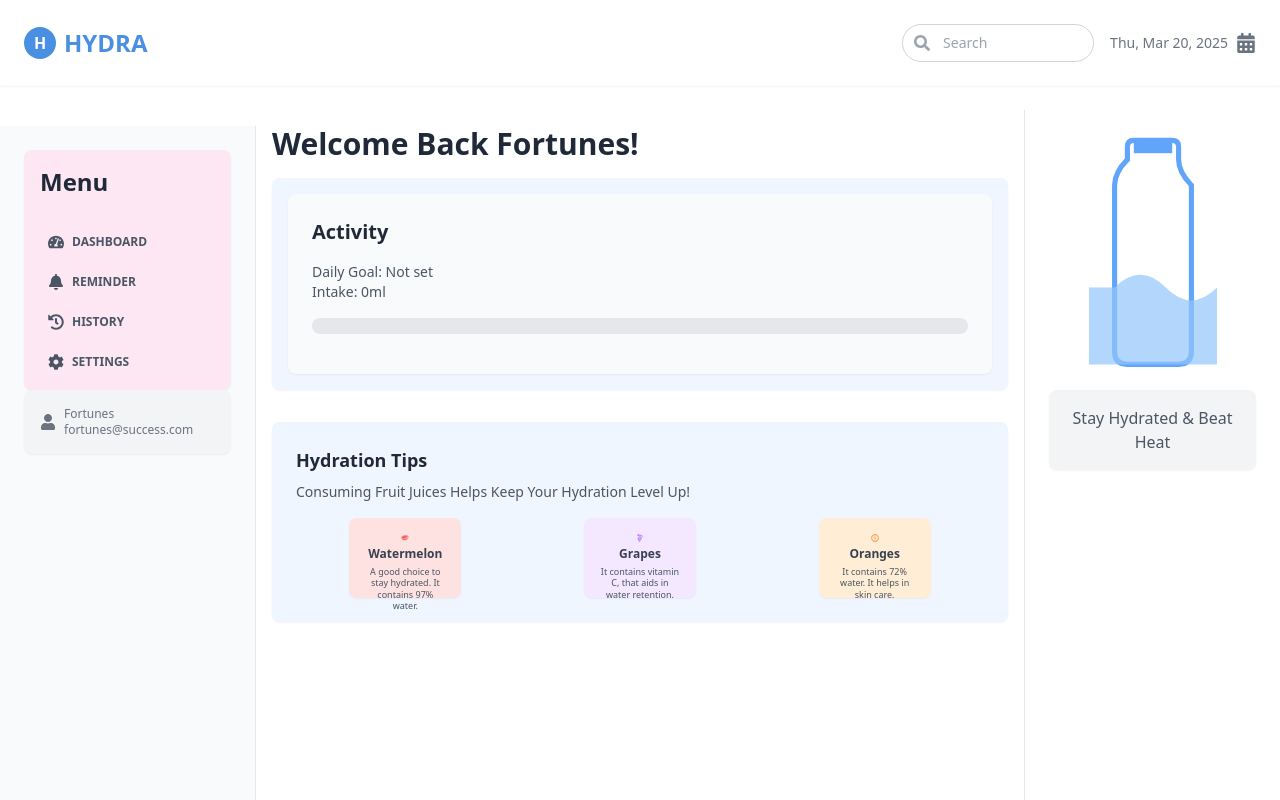
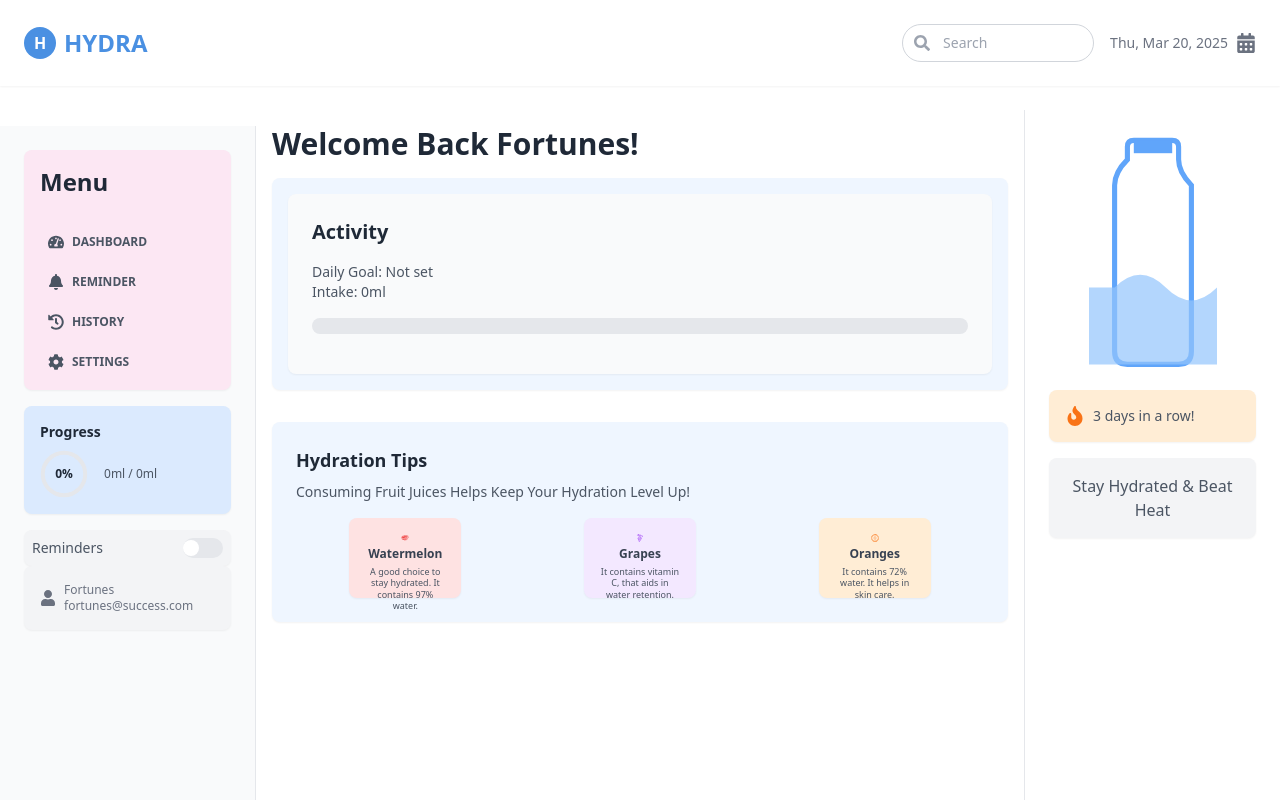
Before and after one commit to Centa964/capstone, a React (Vite) app in the folder water-tracker/: page /dashboard in a window 1280 px wide. Built offline with nearby package versions, Linux system fonts and the light colour scheme.

Commit message:
added a daily streak on right side bar and quick progress circle in the left sidebar

```diff
--- a/water-tracker/src/App.jsx
+++ b/water-tracker/src/App.jsx
@@ -1,16 +1,20 @@
-// App.jsx
+// This file is the main component of the hydration tracking app, managing the overall layout and state.
+// It uses React Router for navigation and includes a sidebar, main content, and right sidebar (tablet/desktop).
+// The app tracks water intake, goals, and history, with features like reminders, settings, and hydration tips.
+
 import React, { useState, useEffect } from 'react';
 import { BrowserRouter, Routes, Route, NavLink, Navigate } from 'react-router-dom';
-import { FaTachometerAlt, FaBell, FaHistory, FaCog, FaBars, FaUser } from 'react-icons/fa';
+import { FaTachometerAlt, FaBell, FaHistory, FaCog, FaBars, FaUser, FaFire } from 'react-icons/fa';
 import { GiWatermelon, GiGrapes, GiOrange } from 'react-icons/gi';
 import Header from './components/Header';
 import Activity from './components/Activity';
-import DrinkLog from './components/DrinkLog';
 import Settings from './components/Settings';
 import ReminderPopup from './components/ReminderPopup';
 import History from './components/History';
 
+
 const App = () => {
+  //State Variables
     const [intake, setIntake] = useState(0);
   const [goal, setGoal] = useState(null);
   const [history, setHistory] = useState([]);
@@ -18,8 +22,10 @@ const App = () => {
   const [logMessage, setLogMessage] = useState('');
   const [showResetConfirm, setShowResetConfirm] = useState(false);
   const [error, setError] = useState(null);
-  const [isMenuOpen, setIsMenuOpen] = useState(false); // State for toggling menu on mobile
+  const [isMenuOpen, setIsMenuOpen] = useState(false);
+  const [streak, setStreak] = useState(3);
 
+    // Load initial data from localStorage when the app mounts
   useEffect(() => {
     try {
       const savedGoal = localStorage.getItem('waterGoal');
@@ -35,6 +41,7 @@ const App = () => {
     }
   }, []);
 
+  // Save data to localStorage when user logs intake, goal, or history
   useEffect(() => {
     try {
       console.log('Saving to localStorage - Goal:', goal, 'Intake:', intake);
@@ -47,16 +54,17 @@ const App = () => {
     }
   }, [goal, intake, history]);
 
+  // Handle confirmation messages with a timeout
   useEffect(() => {
     const handleSetLogMessage = (event) => {
       setLogMessage(event.detail);
       setTimeout(() => setLogMessage(''), 2000);
     };
-
     window.addEventListener('setLogMessage', handleSetLogMessage);
     return () => window.removeEventListener('setLogMessage', handleSetLogMessage);
   }, []);
 
+  //Function to Log a specified amount, update history, and shows popup message
   const logWater = (amount) => {
     try {
       const timestamp = new Date().toLocaleString('en-US', {
@@ -76,6 +84,7 @@ const App = () => {
     }
   };
 
+  // to resets all progress for intake, goal, history and clear localStorage
   const resetProgress = () => {
     try {
       console.log('Resetting progress - Setting intake and goal to 0');
@@ -93,6 +102,7 @@ const App = () => {
     }
   };
 
+  //this function resets intake and history only, without the goal
   const resetProgressWithoutGoal = () => {
     try {
       console.log('Resetting progress without affecting goal - Setting intake to 0');
@@ -106,8 +116,11 @@ const App = () => {
     }
   };
 
+   //tracks if the goal set is achieved, puts % in progress circle
   const goalAchieved = goal !== null && goal > 0 && intake >= goal;
+    const progressPercentage = goal && goal > 0 ? Math.min((intake / goal) * 100, 100) : 0;
 
+  //catch some errors
   if (error) {
     return (
       <div className="p-4 sm:p-8">
@@ -121,24 +134,19 @@ const App = () => {
     <BrowserRouter>
       <div className="min-h-screen bg-white font-sans h-screen overflow-hidden">
              <Header />
-        {/* Main layout: Stack vertically on mobile, flex row on tablet/desktop */}
              <div className="flex flex-col sm:flex-row h-[calc(100vh-72px)] pb-12 sm:pb-0">
-          {/* Hamburger Menu Button (Visible on Mobile) */}
                     <button
             className="sm:hidden p-4 text-gray-600 focus:outline-none"
             onClick={() => setIsMenuOpen(!isMenuOpen)}
           >
             <FaBars className="w-6 h-6" />
           </button>
-
-          {/* Left Sidebar (Menu) */}
                  <aside
             className={`${
               isMenuOpen ? 'block' : 'hidden'
             } sm:block w-full sm:w-1/3 md:w-1/5 p-4 sm:p-6 mt-4 flex flex-col justify-between border-r border-gray-200 bg-gray-50 absolute sm:static top-16 left-0 z-50 sm:z-auto bg-white sm:bg-gray-50 shadow-lg sm:shadow-none`}
           >
-            <div>
-              {/* Menu Card */}
+            <div className="space-y-4">
               <div className="bg-pink-100 p-4 sm:p-4 rounded-lg shadow-sm overflow-hidden">
                 <h2 className="text-xl sm:text-2xl font-bold text-gray-800 mb-6 sm:mb-8">Menu</h2>
                 <nav className="flex flex-col space-y-3 sm:space-y-4">
@@ -180,8 +188,52 @@ const App = () => {
                   </NavLink>
                 </nav>
               </div>
+              <div className="bg-blue-100 p-4 rounded-lg shadow-sm">
+                <h3 className="text-sm font-semibold text-gray-800 mb-2">Progress</h3>
+                <div className="flex items-center space-x-4">
+                  <div className="relative w-12 h-12">
+                    <svg className="w-full h-full" viewBox="0 0 36 36">
+                      <path
+                        d="M18 2.0845
+                          a 15.9155 15.9155 0 0 1 0 31.831
+                          a 15.9155 15.9155 0 0 1 0 -31.831"
+                        fill="none"
+                        stroke="#E5E7EB"
+                        strokeWidth="3"
+                      />
+                      <path
+                        d="M18 2.0845
+                          a 15.9155 15.9155 0 0 1 0 31.831
+                          a 15.9155 15.9155 0 0 1 0 -31.831"
+                        fill="none"
+                        stroke="#60A5FA"
+                        strokeWidth="3"
+                        strokeDasharray={`${progressPercentage}, 100`}
+                      />
+                    </svg>
+                    <div className="absolute inset-0 flex items-center justify-center text-xs font-semibold text-gray-800">
+                      {Math.round(progressPercentage)}%
                     </div>
-            {/* Credentials Card (Tablet/Desktop) */}
+                  </div>
+                  <p className="text-xs text-gray-600">
+                    {intake}ml / {goal || 0}ml
+                  </p>
+                </div>
+              </div>
+              <div className="flex items-center justify-between bg-gray-100 p-2 rounded-lg shadow-sm">
+                <span className="text-sm text-gray-600">Reminders</span>
+                <label className="relative inline-flex items-center cursor-pointer">
+                  <input
+                    type="checkbox"
+                    checked={showReminder}
+                    onChange={() => setShowReminder(!showReminder)}
+                    className="sr-only peer"
+                  />
+                  <div className="w-10 h-5 bg-gray-200 rounded-full peer peer-checked:bg-hydra-blue"></div>
+                  <div className="absolute w-4 h-4 bg-white rounded-full transition-all peer-checked:translate-x-5"></div>
+                </label>
+              </div>
+            </div>
             <div className="hidden sm:block bg-gray-100 p-2 sm:p-4 rounded-lg shadow-sm text-gray-500 text-xs">
               <div className="flex items-center space-x-2">
                 <FaUser className="w-4 h-4 text-gray-500" />
@@ -193,8 +245,8 @@ const App = () => {
             </div>
           </aside>
 
-          {/* Main Content */}
-          <main className="w-full sm:w-1/2 md:w-3/5 p-4 sm:p-4 h-full overflow-y-auto flex flex-col">
+
+          <main className="w-full sm:w-1/2 md:w-3/5 p-4 sm:p-4 h-full overflow-y-auto flex flex-col relative">
             <h1 className="text-2xl sm:text-3xl font-bold text-gray-800 mb-4 sm:mb-4">Welcome Back Fortunes!</h1>
             <Routes>
               <Route
@@ -231,7 +283,6 @@ const App = () => {
                         </div>
                       </div>
                     </div>
-                    {/* SVG and Motivational Card (Mobile Only) */}
                     <div className="sm:hidden bg-gray-100 p-2 rounded-lg shadow-sm mb-4 flex flex-col items-center space-y-2">
                       <div className="w-16 h-24">
                         <svg
@@ -252,6 +303,10 @@ const App = () => {
                             opacity="0.7"
                           />
                         </svg>
+                      </div>
+                      <div className="flex items-center space-x-2">
+                        <FaFire className="w-4 h-4 text-orange-500" />
+                        <p className="text-xs text-gray-600">{streak} days in a row!</p>
                       </div>
                       <p className="font-medium text-xs text-gray-600 text-center">Stay Hydrated & Beat Heat</p>
                     </div>
@@ -293,6 +348,7 @@ const App = () => {
               <Route path="*" element={<Navigate to="/dashboard" replace />} />
             </Routes>
 
+            {/*Confirms before resetting progress*/}
             {showResetConfirm && (
               <div className="fixed inset-0 bg-black bg-opacity-50 flex items-center justify-center z-50">
                 <div className="bg-white p-4 sm:p-6 rounded-lg shadow-lg w-11/12 sm:w-auto">
@@ -324,9 +380,8 @@ const App = () => {
             )}
           </main>
 
-          {/* Right Sidebar (Tablet/Desktop Only) */}
+          {/*Right Sidebar*/}
           <aside className="hidden sm:block w-full sm:w-1/4 md:w-1/5 p-4 sm:p-6 border-l border-gray-200 flex flex-col justify-between bg-white overflow-y-auto">
-            {/* SVG */}
             <div className="flex justify-center">
               <div className="w-32 sm:w-40 h-48 sm:h-64">
                 <svg
@@ -349,13 +404,17 @@ const App = () => {
                 </svg>
               </div>
             </div>
-            {/* Motivational Card */}
+            <div className="space-y-4">
+              <div className="bg-orange-100 p-4 rounded-lg shadow-sm flex items-center space-x-2">
+                <FaFire className="w-5 h-5 text-orange-500" />
+                <p className="text-sm text-gray-600">{streak} days in a row!</p>
+              </div>
               <div className="bg-gray-100 p-4 rounded-lg shadow-sm text-gray-600 text-center">
                 <p className="font-medium text-sm sm:text-base">Stay Hydrated & Beat Heat</p>
               </div>
+            </div>
           </aside>
 
-          {/* Footer (Mobile Only) */}
           <footer className="sm:hidden fixed bottom-0 left-0 right-0 bg-gray-100 p-2 text-gray-500 text-xs shadow-t z-50">
             <div className="flex items-center justify-center space-x-2">
               <FaUser className="w-4 h-4 text-gray-500" />
--- a/water-tracker/src/components/Activity.jsx
+++ b/water-tracker/src/components/Activity.jsx
@@ -1,4 +1,5 @@
-// components/Activity.jsx
+//displays the user's water intake progress on the Dashboard.
+
 import React from 'react';
 
 const Activity = ({ intake, goal, goalAchieved }) => {
--- a/water-tracker/src/components/DrinkLog.jsx
+++ b/water-tracker/src/components/DrinkLog.jsx
@@ -1,4 +1,4 @@
-// components/DrinkLog.jsx
+//allows users to log their custom water intake. has preset buttons
 import React, { useState } from 'react';
 
 const DrinkLog = ({ logWater, goalAchieved }) => {
--- a/water-tracker/src/components/History.jsx
+++ b/water-tracker/src/components/History.jsx
@@ -1,4 +1,4 @@
-// components/History.jsx
+//displays water intake history
 import React from 'react';
 
 const History = ({ history }) => {
--- a/water-tracker/src/components/ReminderPopup.jsx
+++ b/water-tracker/src/components/ReminderPopup.jsx
@@ -1,4 +1,4 @@
-// components/ReminderPopup.jsx
+//provides a form for reminder
 import React, { useState } from 'react';
 import { useNavigate } from 'react-router-dom';
 
--- a/water-tracker/src/components/Settings.jsx
+++ b/water-tracker/src/components/Settings.jsx
@@ -1,4 +1,5 @@
-// components/Settings.jsx
+//allows users to set goal, log intake, and reset progress
+
 import React, { useState } from 'react';
 import { useNavigate } from 'react-router-dom';
 import DrinkLog from './DrinkLog';
@@ -24,7 +25,6 @@ const Settings = ({ setGoal, resetProgress, resetProgressWithoutGoal, setShowRes
   return (
     <div className="bg-gray-50 p-4 sm:p-6 rounded-lg shadow-sm mb-4 sm:mb-6">
       <h3 className="text-lg sm:text-xl font-semibold text-gray-800 mb-4">Settings</h3>
-      {/* Set Daily Goal Section */}
       <div className="mb-4 sm:mb-6">
         <h4 className="text-base sm:text-lg font-medium text-gray-700 mb-2">Set Daily Goal</h4>
         <div className="flex flex-col sm:flex-row space-y-2 sm:space-y-0 sm:space-x-4">
@@ -44,9 +44,7 @@ const Settings = ({ setGoal, resetProgress, resetProgressWithoutGoal, setShowRes
           </button>
         </div>
       </div>
-      {/* Log Water Intake Section */}
       <DrinkLog logWater={handleLogWater} goalAchieved={goalAchieved} />
-      {/* Reset Buttons */}
       <div className="flex flex-col sm:flex-row space-y-2 sm:space-y-0 sm:space-x-4">
         <button
           onClick={() => setShowResetConfirm(true)}
```
Also changed, not shown: water-tracker/src/components/Header.jsx (+2 -7 lines). Lines whose indentation alone changed are shown as unchanged.
